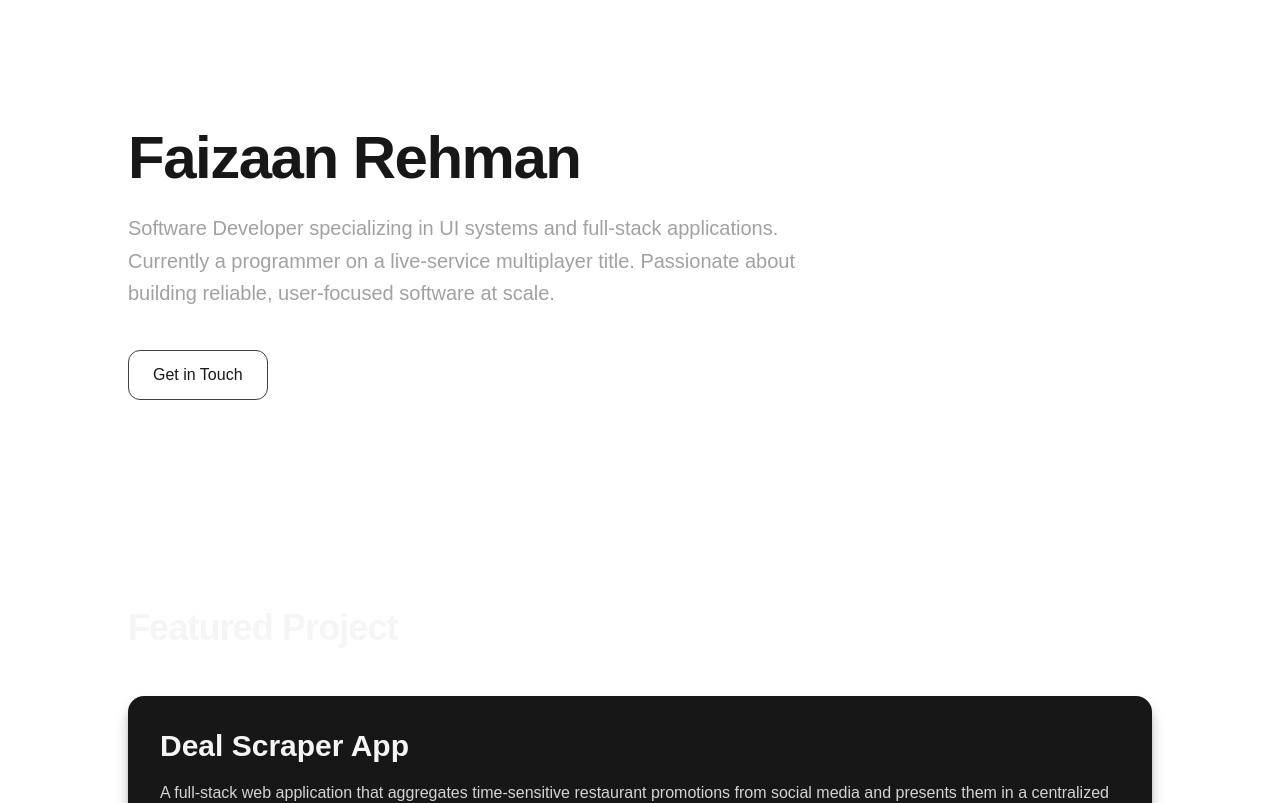
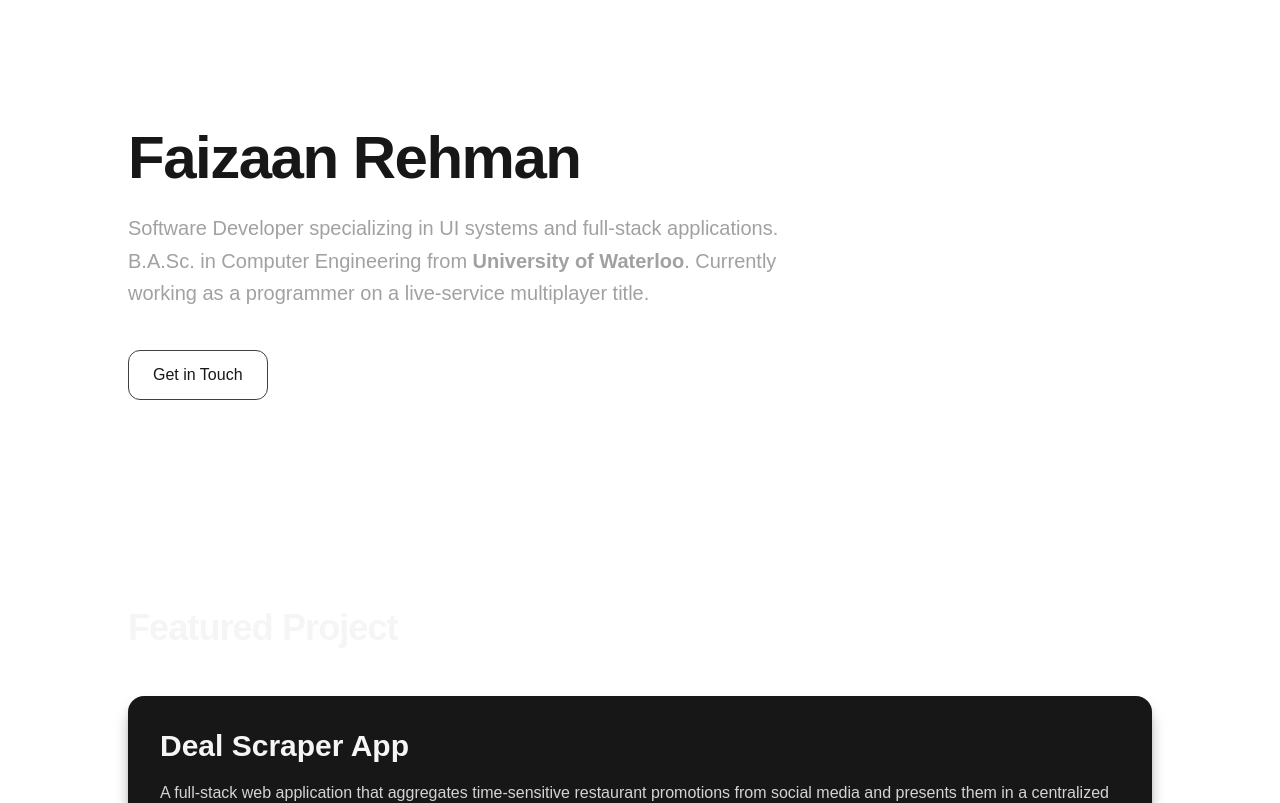
Before and after one commit to FaizaanRehman/Portfolio, a Next.js app: page / in a window 1280 px wide. Shown: the top 803 px of the page. Built offline with nearby package versions, Linux system fonts and the light colour scheme.

Commit message:
Add Waterloo degree

```diff
--- a/components/Hero.tsx
+++ b/components/Hero.tsx
@@ -8,9 +8,9 @@ export default function Hero() {
 
         <p className="text-lg md:text-xl text-neutral-400 max-w-2xl mb-10 leading-relaxed">
           Software Developer specializing in UI systems and full-stack
-          applications. Currently a programmer on a live-service multiplayer
-          title. Passionate about building reliable, user-focused software at
-          scale.
+          applications. B.A.Sc. in Computer Engineering from{" "}
+          <strong>University of Waterloo</strong>. Currently working as a
+          programmer on a live-service multiplayer title.
         </p>
 
         <div className="flex flex-col sm:flex-row gap-4">
```
